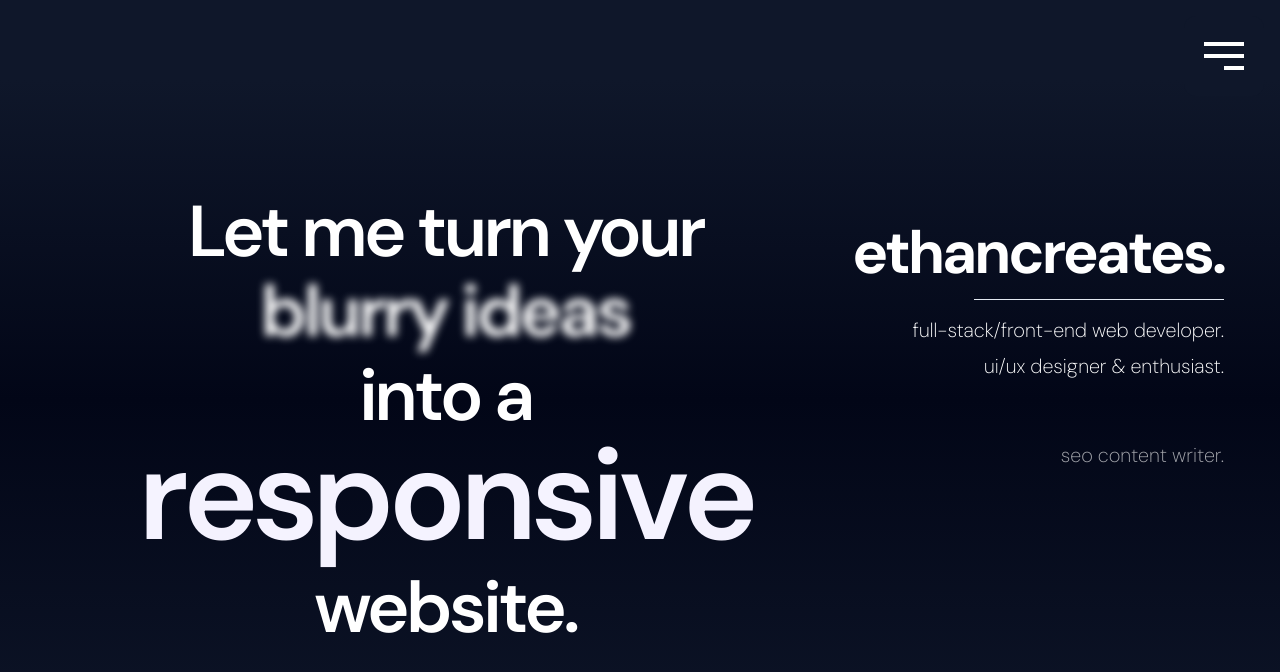
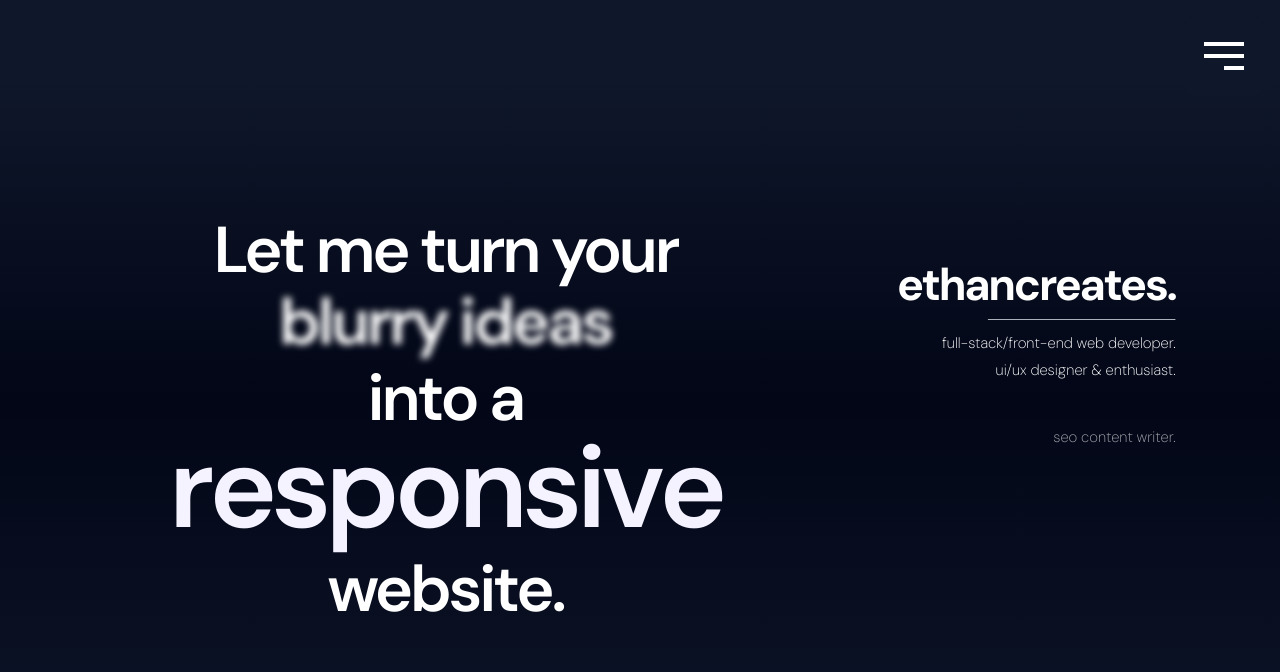
Before and after one commit to ethancreates/ethancreates-portfolio, a Next.js app: page / in a window 1280 px wide. Shown: the top 672 px of the page. Built offline with nearby package versions, Linux system fonts and the light colour scheme.

Commit message:
made left hero section text scaled down to 90

```diff
--- a/src/components/HeroSection.tsx
+++ b/src/components/HeroSection.tsx
@@ -11,7 +11,7 @@ const HeroSection = () => {
   return (
     <section className="flex w-full h-screen lg:flex-row flex-col justify-between">
       {/* left side */}
-      <div className="lg:basis-2/3 flex flex-col items-center lg:justify-center text-3xl lg:text-7xl font-semibold mt-[100px]  lg:mt-10">
+      <div className="lg:basis-2/3 scale-90 flex flex-col items-center lg:justify-center text-3xl lg:text-7xl font-semibold mt-[100px]  lg:mt-10">
         <motion.h1
           initial={{ opacity: 0, y: 150 }}
           animate={{ opacity: 1, y: 0 }}
@@ -63,7 +63,7 @@ const HeroSection = () => {
         </motion.h1>
       </div>
       {/* right side */}
-      <div className="lg:basis-1/3 flex flex-col items-center  lg:items-end lg:justify-center max-sm:mt-10 mb-10 max-sm:scale-90 max-md:scale-90">
+      <div className="lg:basis-1/3 flex flex-col items-center  lg:items-end lg:justify-center max-sm:mt-10 mb-10 scale-75">
         <motion.h1
           initial={{ opacity: 0, y: 150 }}
           animate={{ opacity: 1, y: 0 }}
```
